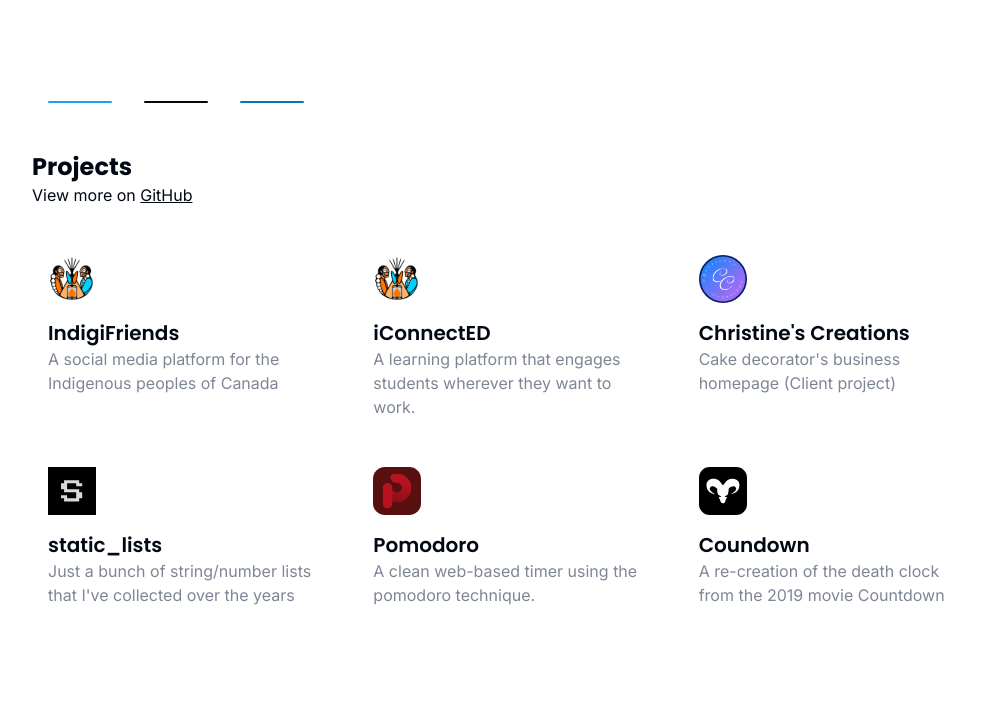
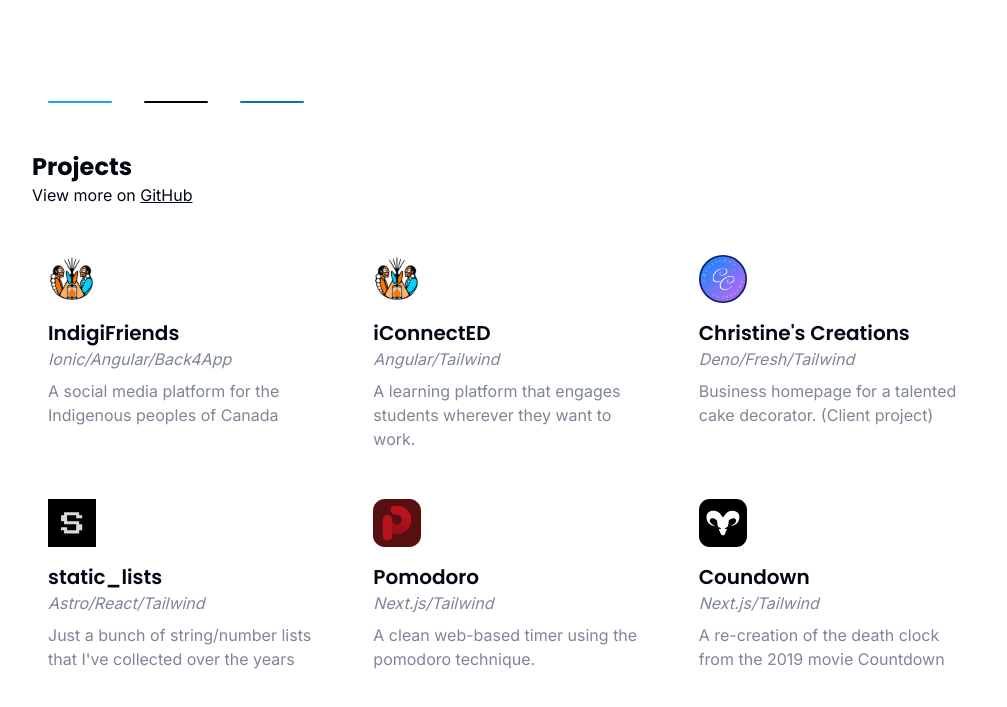
Before and after one commit to jacob-shuman/portfolio-v3, an Astro site: page / in a window 1280 px wide. Shown: the part 275-982 px from the top of the page, without its empty margins (128-1135 px from the left). Before the commit the page ends 946 px from the top, so only its background shows below. Built offline with nearby package versions, Linux system fonts and the light colour scheme; Astro itself is replaced by a stand-in of ours; some icons are missing.

Commit message:
feat: add stack to each project

```diff
--- a/src/pages/index.astro
+++ b/src/pages/index.astro
@@ -127,12 +127,16 @@ import Layout from "../layouts/Layout.astro";
           >
             <img class="h-12 w-12" src="/projects/indigifriends.png" />
 
+            <div class="flex flex-col gap-y-2">
               <div>
                 <h5
                   class="font-semibold font-poppins text-xl group-hover:text-light dark:group-hover:text-dark"
                 >
                   IndigiFriends
                 </h5>
+                <h6 class="italic text-medium">Ionic/Angular/Back4App</h6>
+              </div>
+
               <p class="max-w-xs text-md text-medium">
                 A social media platform for the Indigenous peoples of Canada
               </p>
@@ -145,12 +149,16 @@ import Layout from "../layouts/Layout.astro";
           >
             <img class="h-12 w-12" src="/projects/indigifriends.png" />
 
+            <div class="flex flex-col gap-y-2">
               <div>
                 <h5
                   class="font-semibold font-poppins text-xl group-hover:text-light dark:group-hover:text-dark"
                 >
                   iConnectED
                 </h5>
+                <h6 class="italic text-medium">Angular/Tailwind</h6>
+              </div>
+
               <p class="max-w-xs text-md text-medium">
                 A learning platform that engages students wherever they want to
                 work.
@@ -164,14 +172,19 @@ import Layout from "../layouts/Layout.astro";
           >
             <img class="h-12 w-12" src="/projects/christines-creations.svg" />
 
+            <div class="flex flex-col gap-y-2">
               <div>
                 <h5
                   class="font-semibold font-poppins text-xl group-hover:text-light dark:group-hover:text-dark"
                 >
                   Christine's Creations
                 </h5>
+                <h6 class="italic text-medium">Deno/Fresh/Tailwind</h6>
+              </div>
+
               <p class="max-w-xs text-md text-medium">
-                Cake decorator's business homepage (Client project)
+                Business homepage for a talented cake decorator. (Client
+                project)
               </p>
             </div>
           </a>
@@ -182,12 +195,16 @@ import Layout from "../layouts/Layout.astro";
           >
             <img class="h-12 w-12" src="/projects/static_lists.svg" />
 
+            <div class="flex flex-col gap-y-2">
               <div>
                 <h5
                   class="font-semibold font-poppins text-xl group-hover:text-light dark:group-hover:text-dark"
                 >
                   static_lists
                 </h5>
+                <h6 class="italic text-medium">Astro/React/Tailwind</h6>
+              </div>
+
               <p class="max-w-xs text-md text-medium">
                 Just a bunch of string/number lists that I've collected over the
                 years
@@ -201,12 +218,16 @@ import Layout from "../layouts/Layout.astro";
           >
             <img class="h-12 w-12" src="/projects/pomodoro.svg" />
 
+            <div class="flex flex-col gap-y-2">
               <div>
                 <h5
                   class="font-semibold font-poppins text-xl group-hover:text-light dark:group-hover:text-dark"
                 >
                   Pomodoro
                 </h5>
+                <h6 class="italic text-medium">Next.js/Tailwind</h6>
+              </div>
+
               <p class="max-w-xs text-md text-medium">
                 A clean web-based timer using the pomodoro technique.
               </p>
@@ -219,12 +240,15 @@ import Layout from "../layouts/Layout.astro";
           >
             <img class="h-12 w-12" src="/projects/countdown.svg" />
 
+            <div class="flex flex-col gap-y-2">
               <div>
                 <h5
                   class="font-semibold font-poppins text-xl group-hover:text-light dark:group-hover:text-dark"
                 >
                   Coundown
                 </h5>
+                <h6 class="italic text-medium">Next.js/Tailwind</h6>
+              </div>
               <p class="max-w-xs text-md text-medium">
                 A re-creation of the death clock from the 2019 movie Countdown
               </p>
```
Lines whose indentation alone changed are shown as unchanged.
